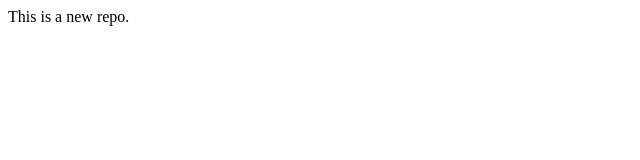
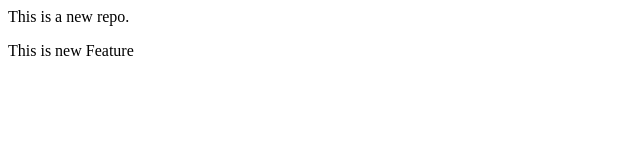
Before and after one commit to hello-baccho/localrepo, a plain HTML site: page index.html in a window 1280 px wide. Shown: the whole page, without its empty margins (0-640 px from the left). Drawn offline with Linux system fonts and the light colour scheme.

Commit message:
Add new feature

```diff
--- a/index.html
+++ b/index.html
@@ -1 +1,2 @@
 <p>This is a new repo.</p>
+<P>This is new Feature</P>
```
